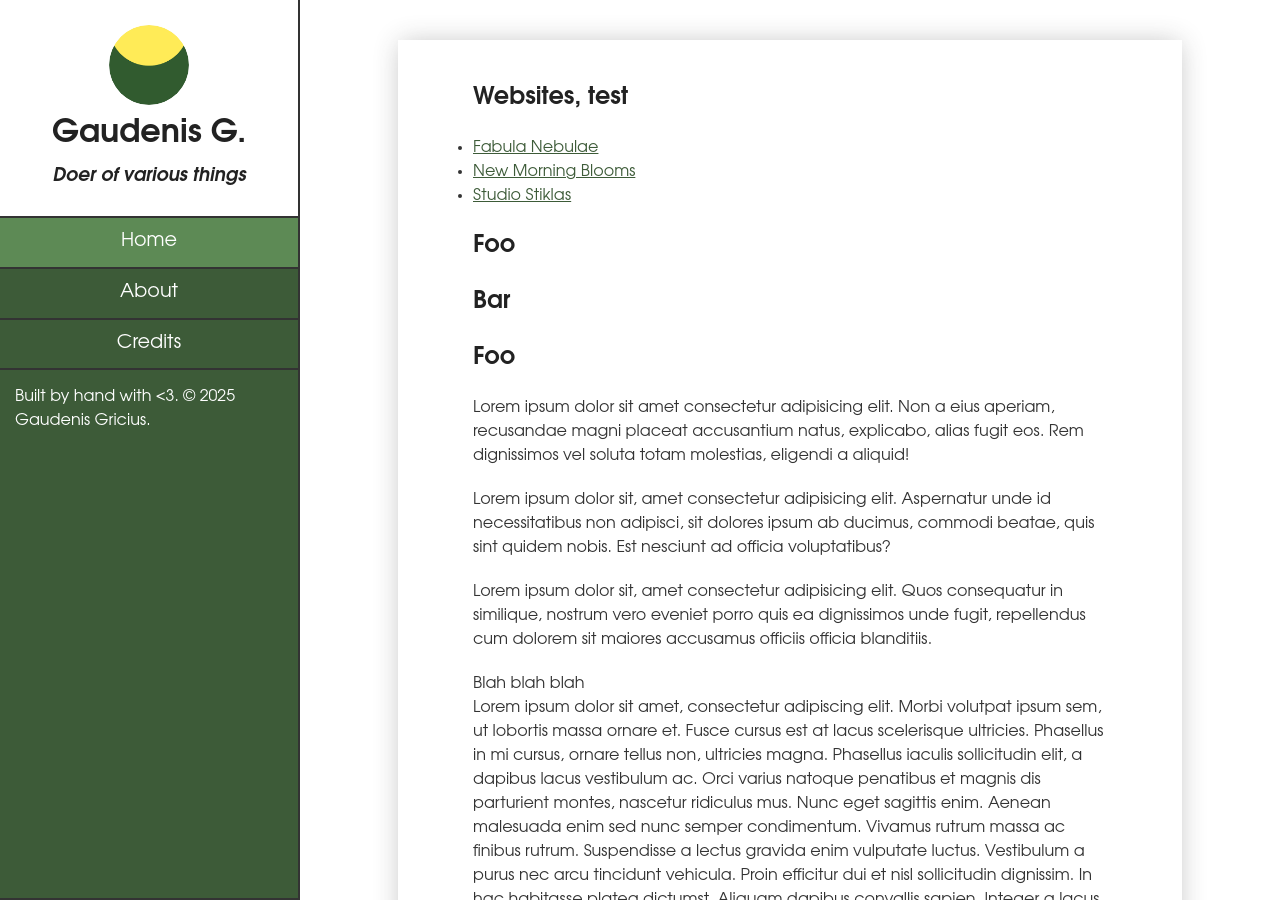
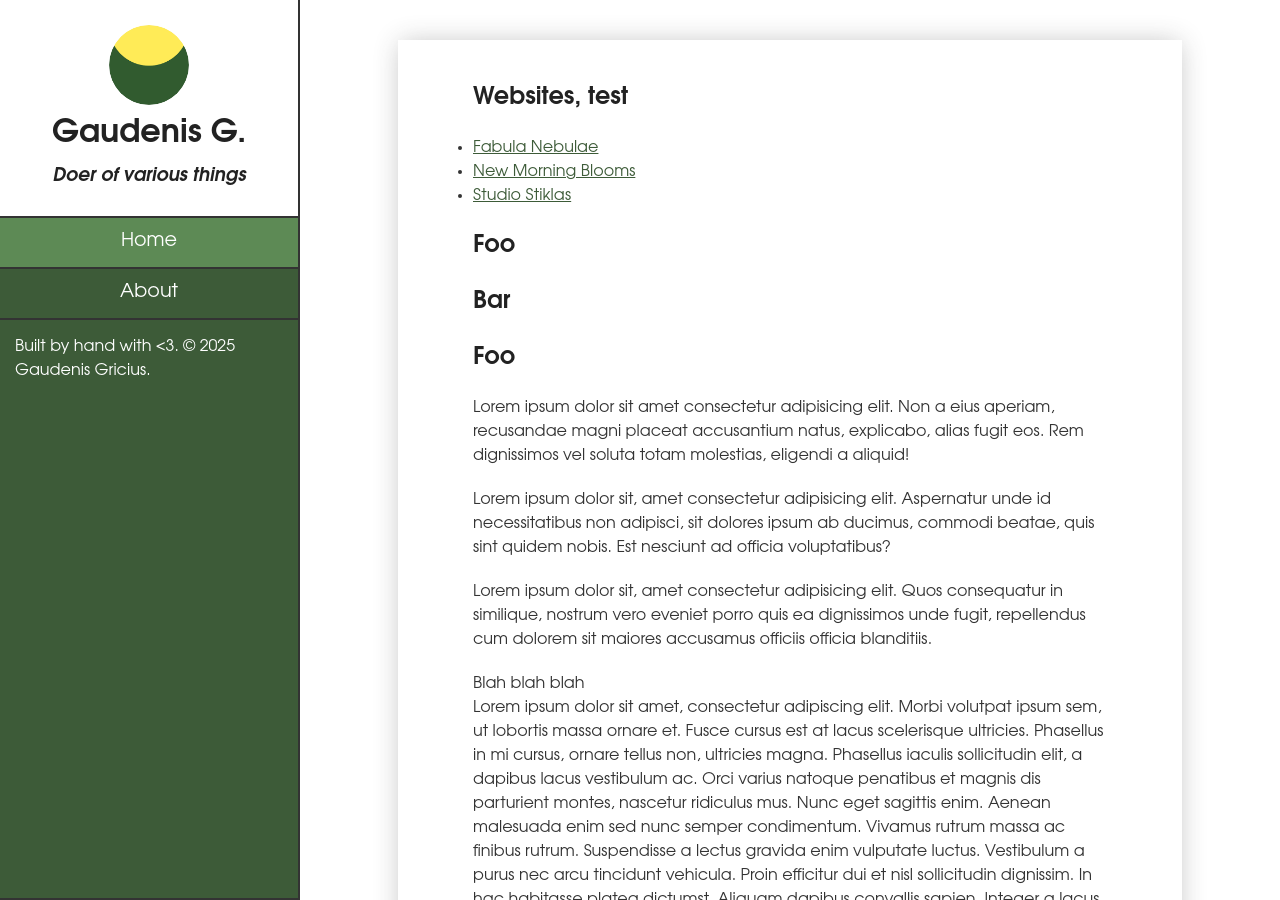
Before and after one commit to gaudenisg/gaudenisg.github.io, a Jekyll site: the page built from index.html, in a window 1280 px wide and 900 px high. Built offline with Jekyll 4.4.1, drawn with Linux system fonts in a browser that asks for light colours.

Commit message:
Update navigation.yml

```diff
--- a/_data/navigation.yml
+++ b/_data/navigation.yml
@@ -2,5 +2,3 @@
   link: /
 - name: About
   link: /about.html
-- name: Credits
-  link: /credits.html
```
